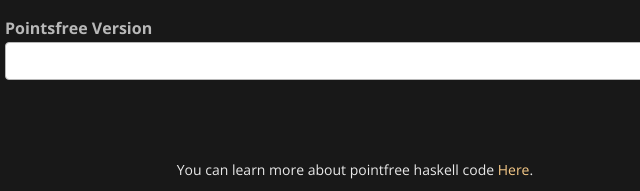
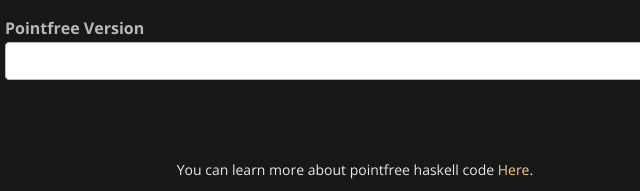
Before and after one commit to keathley/pointfree.io, a website built with webpack: page static/index.html in a window 1280 px wide. Shown: the part 261-452 px from the top of the page, 285-925 px from the left. Built offline with nearby package versions, Linux system fonts and the light colour scheme.

Commit message:
Fix typo in input field.

```diff
--- a/static/index.html
+++ b/static/index.html
@@ -34,7 +34,7 @@
           </div>
           <div class="code">
             <h2 class="code__label">
-              Pointsfree Version
+              Pointfree Version
             </h2>
             <div class="code-output">
               <input class="js-pointfree-code" readonly="" tabindex="2">
```
